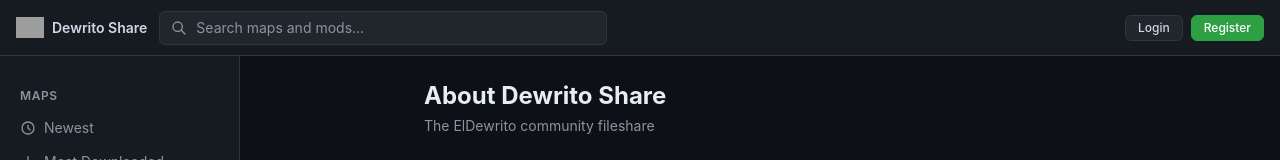
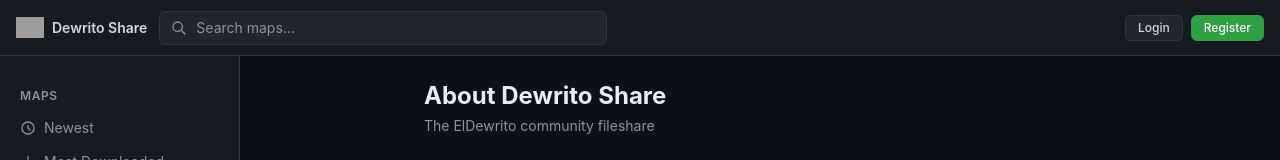
Before and after one commit to ZeroGravityAntFarm/dewrito-vault, a React (Vite) app in the folder frontend/: page /about in a window 1280 px wide. Shown: the top 160 px of the page. Built offline with nearby package versions, Linux system fonts and the light colour scheme; grey boxes are pictures that could not be loaded.

Commit message:
Fix search bar to be more like how buck intended it.

```diff
--- a/frontend/src/components/Navbar.jsx
+++ b/frontend/src/components/Navbar.jsx
@@ -1,16 +1,33 @@
 import { useState } from 'react'
-import { Link, useNavigate } from 'react-router-dom'
+import { Link, useNavigate, useLocation } from 'react-router-dom'
 import { useAuthStore } from '../store/auth'
 
 export default function Navbar({ onMenuToggle, onUpload }) {
   const { user, logout } = useAuthStore()
   const [search, setSearch] = useState('')
   const navigate = useNavigate()
+  const location = useLocation()
+
+  function getPlaceholder() {
+    const path = location.pathname
+    if (path.startsWith('/mods')) return 'Search mods...'
+    if (path.startsWith('/prefabs')) return 'Search prefabs...'
+    return 'Search maps...'
+  }
 
   function handleSearch(e) {
     e.preventDefault()
     const q = search.trim()
-    if (q) navigate(`/maps?q=${encodeURIComponent(q)}`)
+    if (!q) return
+
+    const path = location.pathname
+    if (path.startsWith('/mods')) {
+      navigate(`/mods?q=${encodeURIComponent(q)}`)
+    } else if (path.startsWith('/prefabs')) {
+      navigate(`/prefabs?q=${encodeURIComponent(q)}`)
+    } else {
+      navigate(`/maps?q=${encodeURIComponent(q)}`)
+    }
   }
 
   return (
@@ -47,7 +64,7 @@ export default function Navbar({ onMenuToggle, onUpload }) {
             type="search"
             value={search}
             onChange={(e) => setSearch(e.target.value)}
-            placeholder="Search maps and mods..."
+            placeholder={getPlaceholder()}
             className="input pl-9 py-1.5 text-sm"
           />
         </div>
```
Also changed, not shown: 1 other file (tests, documents, lock files or other folders).
